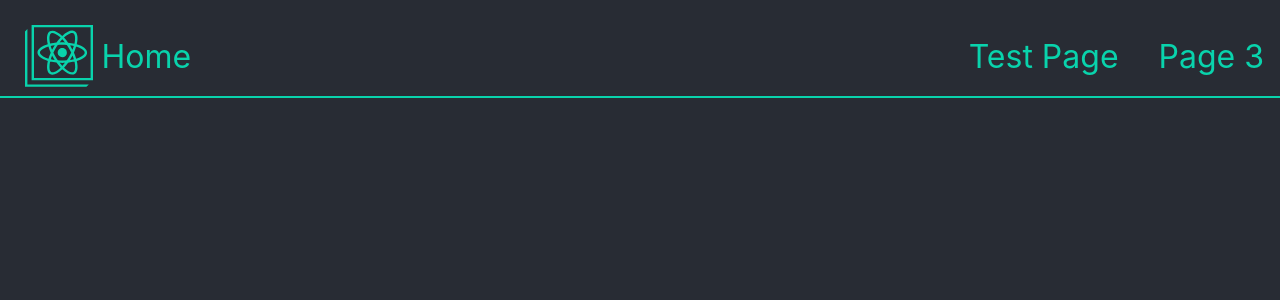
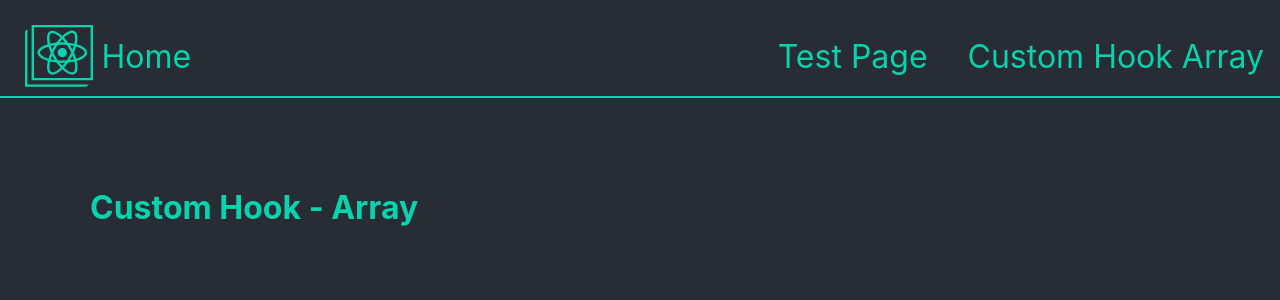
Before and after one commit to MarkoniusDev/react-playground-mark, a React (Create React App) app: page /CustomHookArray in a window 1280 px wide. Shown: the top 300 px of the page. Built offline with nearby package versions, Linux system fonts and the light colour scheme.

Commit message:
:sparkles: Add a new page

```diff
--- a/src/App.css
+++ b/src/App.css
@@ -36,7 +36,6 @@ button:active {
 
 .App-header {
   background-color: #282c34;
-  min-height: 100vh;
   display: flex;
   flex-direction: column;
   align-items: center;
--- /dev/null
+++ b/src/pages/CustomHookArray.tsx
@@ -0,0 +1,11 @@
+import React from 'react';
+
+const CustomHookArray = () => {
+  return(
+    <main className="Page">
+      <h1>Custom Hook - Array</h1>
+    </main>
+  )
+}
+
+export default CustomHookArray;
--- a/src/router/Router.tsx
+++ b/src/router/Router.tsx
@@ -11,6 +11,7 @@ import logo from '../logo.svg';
 
 import Home from '../pages/Home';
 import TestPage from '../pages/TestPage';
+import CustomHookArray from '../pages/CustomHookArray';
 
 const Router: React.FC = () => {
   return(
@@ -24,8 +25,8 @@ const Router: React.FC = () => {
           <Route path='/TestPage'>
             <TestPage />
           </Route>
-          <Route path='/page3'>
-            <h1>Page 3</h1>
+          <Route path='/CustomHookArray'>
+            <CustomHookArray />
           </Route>
         </Switch>
       </div>
@@ -43,7 +44,7 @@ const Header = () => {
         </div>
         <ul className="Nav-links">
           <li><Link to='/TestPage' className="Nav-link">Test Page</Link></li>
-          <li><Link to='/page3' className="Nav-link">Page 3</Link></li>
+          <li><Link to='/CustomHookArray' className="Nav-link">Custom Hook Array</Link></li>
         </ul>
       </nav>
     </header>
```
